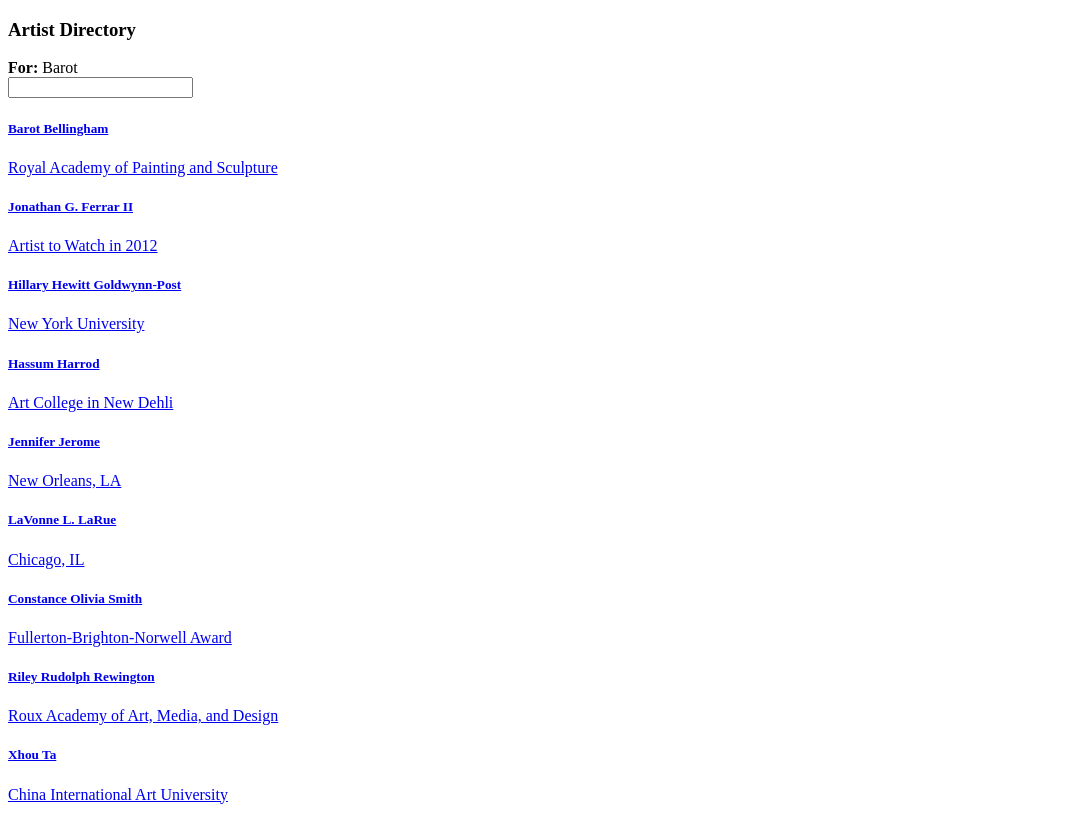
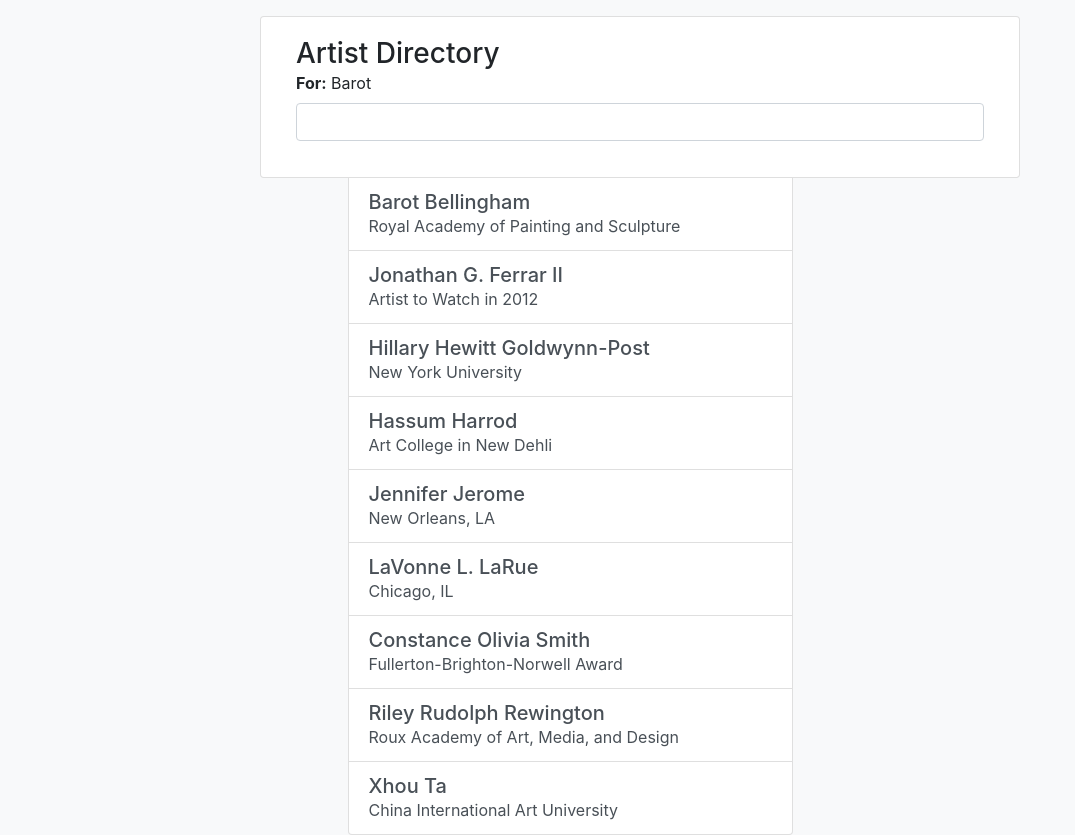
Before and after one commit to apothecat/angular-artist-directory, an Angular app: page / in a window 1280 px wide. Shown: the whole page, without its empty margins (0-1075 px from the left). Before the commit the page ends 812 px from the top, so only its background shows below. Built offline with nearby package versions, Linux system fonts and the light colour scheme.

Commit message:
Fixes 'unable to find jquery.js' issue.

```diff
--- a/angular.json
+++ b/angular.json
@@ -24,9 +24,13 @@
               "src/assets"
             ],
             "styles": [
+              "node_modules/bootstrap/dist/css/bootstrap.css",
               "src/styles.css"
             ],
-            "scripts": []
+            "scripts": [
+              "node_modules/jquery/dist/jquery.js",
+              "node_modules/bootstrap/dist/js/bootstrap.bundle.js"
+            ]
           },
           "configurations": {
             "production": {
--- a/package.json
+++ b/package.json
@@ -19,6 +19,7 @@
     "@angular/platform-browser": "~11.1.2",
     "@angular/platform-browser-dynamic": "~11.1.2",
     "@angular/router": "~11.1.2",
+    "@types/jquery": "^3.5.5",
     "rxjs": "~6.6.0",
     "tslib": "^2.0.0",
     "zone.js": "~0.11.3"
@@ -29,9 +30,11 @@
     "@angular/compiler-cli": "~11.1.2",
     "@types/jasmine": "~3.6.0",
     "@types/node": "^12.11.1",
+    "bootstrap": "^4.6.0",
     "codelyzer": "^6.0.0",
     "jasmine-core": "~3.6.0",
     "jasmine-spec-reporter": "~5.0.0",
+    "jquery": "^3.5.1",
     "karma": "~5.2.0",
     "karma-chrome-launcher": "~3.1.0",
     "karma-coverage": "~2.0.3",
--- a/src/app/app.component.html
+++ b/src/app/app.component.html
@@ -1,5 +1,3 @@
-<div class="position-relative container">
-
 <div class="row justify-content-center">
   <div class="card mt-sm-3 col-md-8">
     <div class="card-body">
@@ -31,5 +29,3 @@
     </div><!-- col -->
   </div><!-- row -->
 </div><!-- container -->
-
-</div><!--position-->
--- a/src/index.html
+++ b/src/index.html
@@ -2,8 +2,9 @@
 <html lang="en">
   <head>
     <meta charset="utf-8" />
+    <script  src="https://code.jquery.com/jquery-3.5.1.slim.min.js"></script>
     <title>AngularArtistDirectory</title>
-    <base href="/" />
+
     <meta name="viewport" content="width=device-width, initial-scale=1" />
     <link rel="icon" type="image/x-icon" href="favicon.ico" />
   </head>
```
Also changed, not shown: 1 other file (tests, documents, lock files or other folders). Lines whose indentation alone changed are shown as unchanged.
